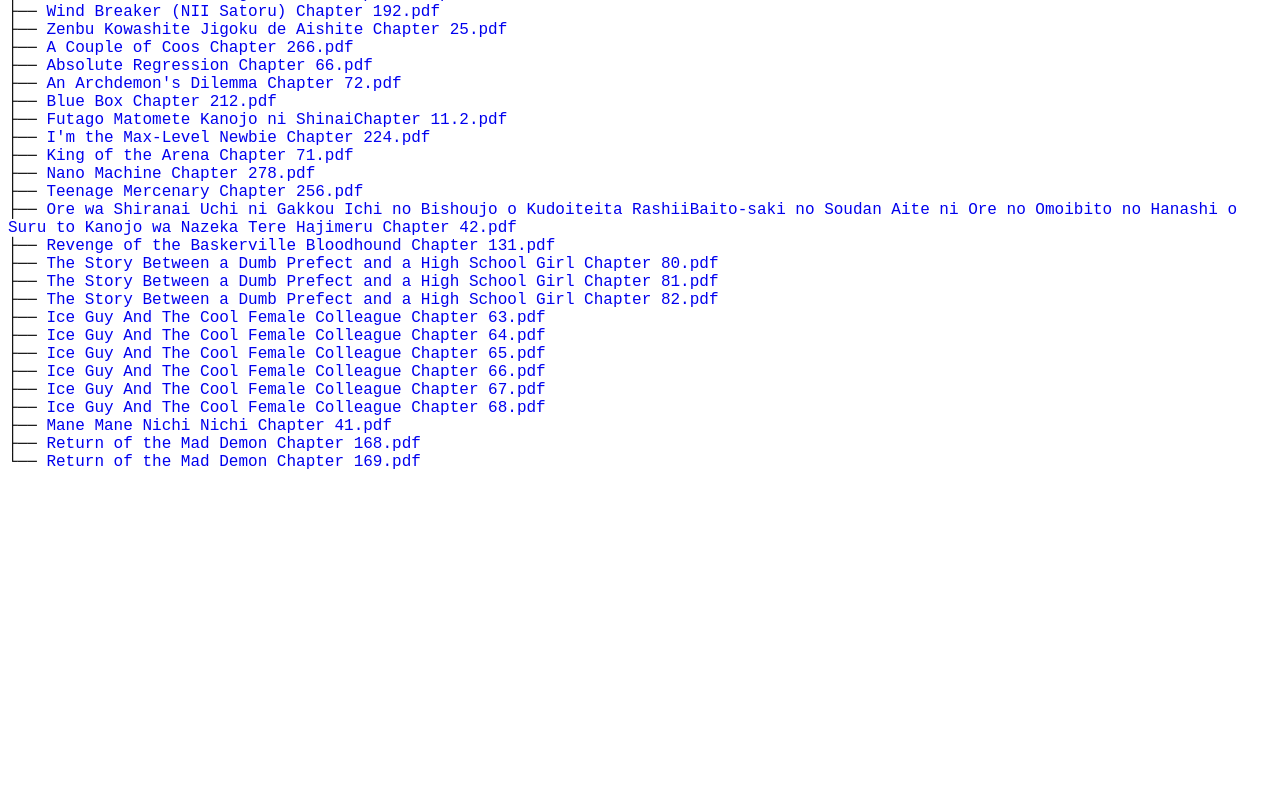
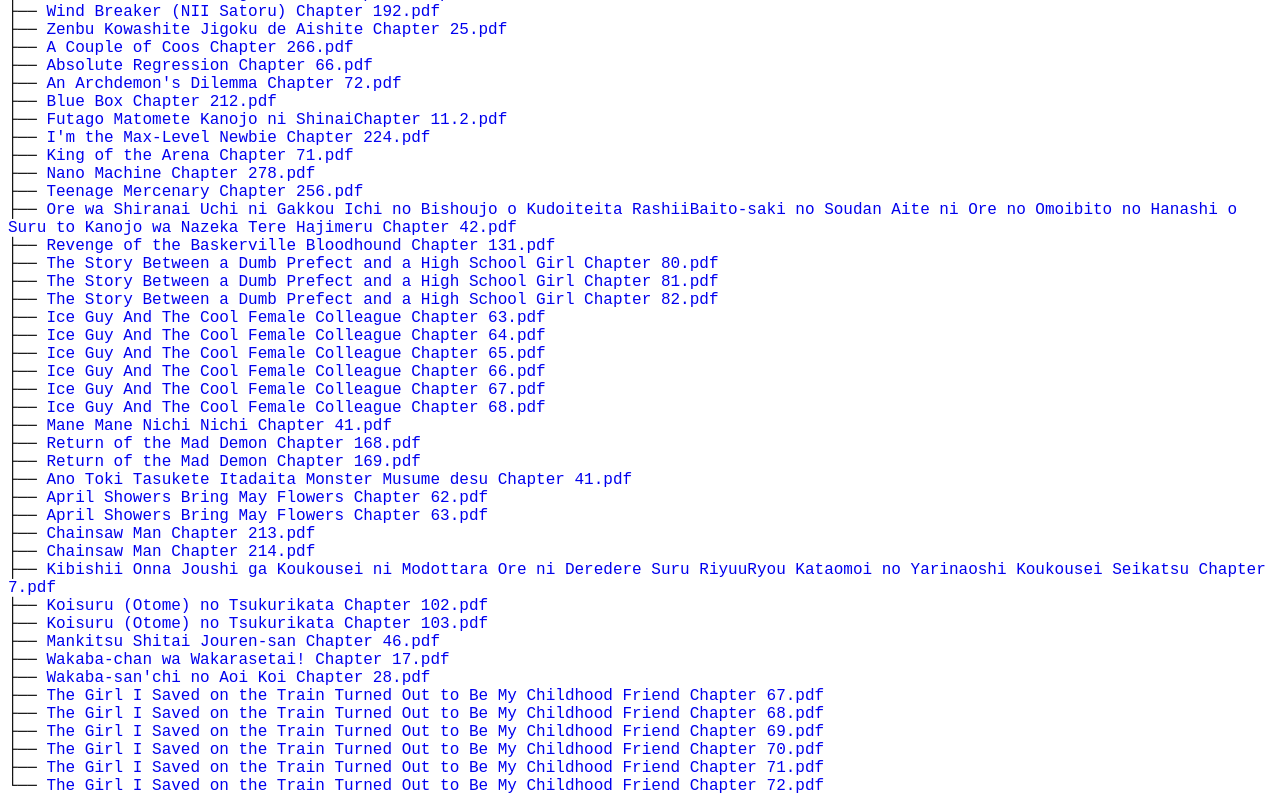
Before and after one commit to 0rbo/0rbo.github.io, a plain HTML site: page docs/enc/New/index.html in a window 1280 px wide. Shown: the part 1661-2464 px from the top of the page. Before the commit the page ends 2140 px from the top, so only its background shows below. Drawn offline with Linux system fonts and the light colour scheme.

Commit message:
92125-835

```diff
--- a/docs/enc/New/index.html
+++ b/docs/enc/New/index.html
@@ -137,5 +137,22 @@
 	├── <a href="./Ice%20Guy%20And%20The%20Cool%20Female%20Colleague%20Chapter%2068.pdf">Ice Guy And The Cool Female Colleague Chapter 68.pdf</a><br>
 	├── <a href="./Mane%20Mane%20Nichi%20Nichi%20Chapter%2041.pdf">Mane Mane Nichi Nichi Chapter 41.pdf</a><br>
 	├── <a href="./Return%20of%20the%20Mad%20Demon%20Chapter%20168.pdf">Return of the Mad Demon Chapter 168.pdf</a><br>
-	└── <a href="./Return%20of%20the%20Mad%20Demon%20Chapter%20169.pdf">Return of the Mad Demon Chapter 169.pdf</a><br>
+	├── <a href="./Return%20of%20the%20Mad%20Demon%20Chapter%20169.pdf">Return of the Mad Demon Chapter 169.pdf</a><br>
+	├── <a href="./Ano%20Toki%20Tasukete%20Itadaita%20Monster%20Musume%20desu%20Chapter%2041.pdf">Ano Toki Tasukete Itadaita Monster Musume desu Chapter 41.pdf</a><br>
+	├── <a href="./April%20Showers%20Bring%20May%20Flowers%20Chapter%2062.pdf">April Showers Bring May Flowers Chapter 62.pdf</a><br>
+	├── <a href="./April%20Showers%20Bring%20May%20Flowers%20Chapter%2063.pdf">April Showers Bring May Flowers Chapter 63.pdf</a><br>
+	├── <a href="./Chainsaw%20Man%20Chapter%20213.pdf">Chainsaw Man Chapter 213.pdf</a><br>
+	├── <a href="./Chainsaw%20Man%20Chapter%20214.pdf">Chainsaw Man Chapter 214.pdf</a><br>
+	├── <a href="./Kibishii%20Onna%20Joushi%20ga%20Koukousei%20ni%20Modottara%20Ore%20ni%20Deredere%20Suru%20RiyuuRyou%20Kataomoi%20no%20Yarinaoshi%20Koukousei%20Seikatsu%20Chapter%207.pdf">Kibishii Onna Joushi ga Koukousei ni Modottara Ore ni Deredere Suru RiyuuRyou Kataomoi no Yarinaoshi Koukousei Seikatsu Chapter 7.pdf</a><br>
+	├── <a href="./Koisuru%20(Otome)%20no%20Tsukurikata%20Chapter%20102.pdf">Koisuru (Otome) no Tsukurikata Chapter 102.pdf</a><br>
+	├── <a href="./Koisuru%20(Otome)%20no%20Tsukurikata%20Chapter%20103.pdf">Koisuru (Otome) no Tsukurikata Chapter 103.pdf</a><br>
+	├── <a href="./Mankitsu%20Shitai%20Jouren-san%20Chapter%2046.pdf">Mankitsu Shitai Jouren-san Chapter 46.pdf</a><br>
+	├── <a href="./Wakaba-chan%20wa%20Wakarasetai!%20Chapter%2017.pdf">Wakaba-chan wa Wakarasetai! Chapter 17.pdf</a><br>
+	├── <a href="./Wakaba-san'chi%20no%20Aoi%20Koi%20Chapter%2028.pdf">Wakaba-san'chi no Aoi Koi Chapter 28.pdf</a><br>
+	├── <a href="./The%20Girl%20I%20Saved%20on%20the%20Train%20Turned%20Out%20to%20Be%20My%20Childhood%20Friend%20Chapter%2067.pdf">The Girl I Saved on the Train Turned Out to Be My Childhood Friend Chapter 67.pdf</a><br>
+	├── <a href="./The%20Girl%20I%20Saved%20on%20the%20Train%20Turned%20Out%20to%20Be%20My%20Childhood%20Friend%20Chapter%2068.pdf">The Girl I Saved on the Train Turned Out to Be My Childhood Friend Chapter 68.pdf</a><br>
+	├── <a href="./The%20Girl%20I%20Saved%20on%20the%20Train%20Turned%20Out%20to%20Be%20My%20Childhood%20Friend%20Chapter%2069.pdf">The Girl I Saved on the Train Turned Out to Be My Childhood Friend Chapter 69.pdf</a><br>
+	├── <a href="./The%20Girl%20I%20Saved%20on%20the%20Train%20Turned%20Out%20to%20Be%20My%20Childhood%20Friend%20Chapter%2070.pdf">The Girl I Saved on the Train Turned Out to Be My Childhood Friend Chapter 70.pdf</a><br>
+	├── <a href="./The%20Girl%20I%20Saved%20on%20the%20Train%20Turned%20Out%20to%20Be%20My%20Childhood%20Friend%20Chapter%2071.pdf">The Girl I Saved on the Train Turned Out to Be My Childhood Friend Chapter 71.pdf</a><br>
+	└── <a href="./The%20Girl%20I%20Saved%20on%20the%20Train%20Turned%20Out%20to%20Be%20My%20Childhood%20Friend%20Chapter%2072.pdf">The Girl I Saved on the Train Turned Out to Be My Childhood Friend Chapter 72.pdf</a><br>
 </html>
```
Also changed, not shown: 17 other files.
